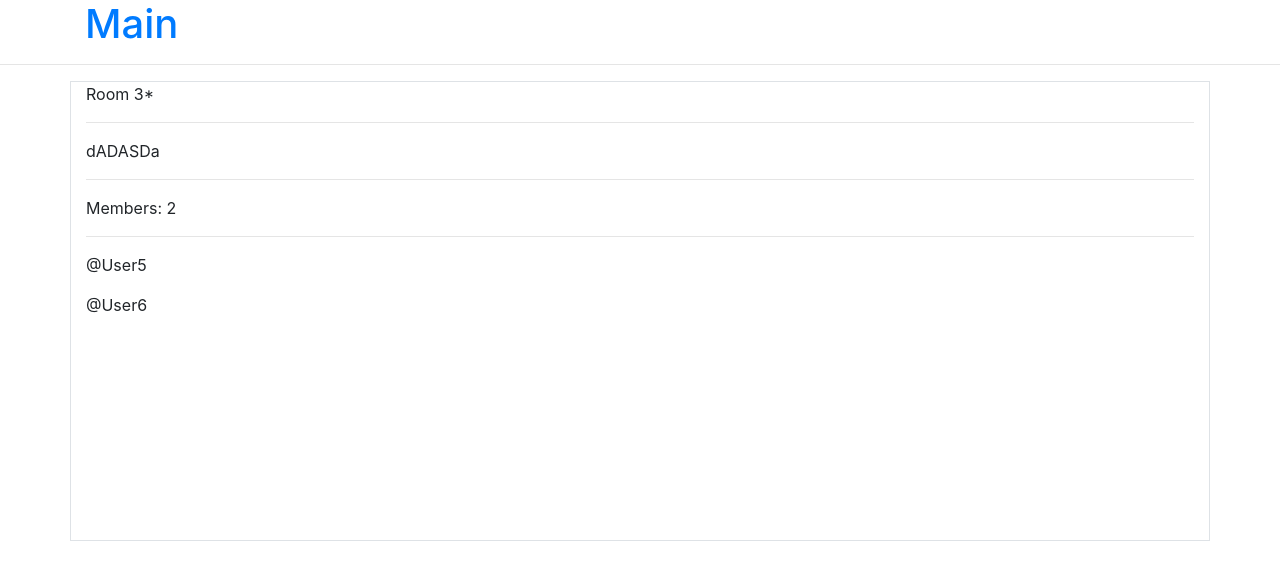
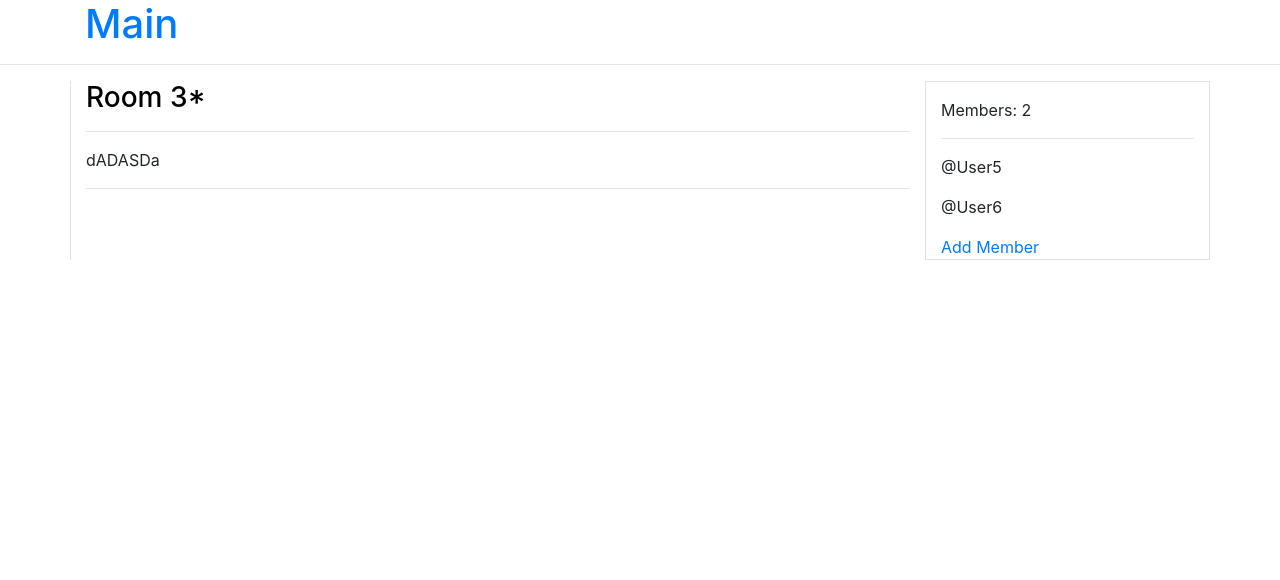
Before and after one commit to Dema98HH/todo_scrum, a Django app: page /rooms/3/ in a window 1280 px wide. Shown: the top 580 px of the page. Run offline with Django 4.2, Linux system fonts and the light colour scheme; data comes from the database, SQL or seed files in the repository; both versions use the stored data as it was after the commit; some libraries are stand-ins or nearby versions.

Commit message:
commit 08 with count of members02

```diff
--- a/base/templates/base/rooms.html
+++ b/base/templates/base/rooms.html
@@ -4,21 +4,49 @@
 
 {% block content %}
 
-<div class="container border"style="height: 460px;">
-    <div>
-    {{ rooms2.name }}
+<div class="container"style="height: 460px;">
+    <div class="row">
+
+
+        <div class="col-9 border-left">
+            <h3>{{ rooms2.name }}</h3>
             <hr>
             {{ rooms2.description }}
             <hr>
+
+
+
+
+
+        </div>
+
+
+        <div class="col-3 border">
             <div>
-            <div>
+                <div class="mt-3">
                     <medium>Members: {{rooms2.participants.count}}</medium>
                 </div>
                 <hr>
                 {% for participant in rooms2.participants.all %}
                     <p>@{{ participant }} </p>
                 {% endfor %}
+                <a href="#">Add Member</a>
             </div>
+        </div>
+
+<!--    {{ rooms2.name }}-->
+<!--        <hr>-->
+<!--        {{ rooms2.description }}-->
+<!--        <hr>-->
+<!--        <div>-->
+<!--            <div>-->
+<!--                <medium>Members: {{rooms2.participants.count}}</medium>-->
+<!--            </div>-->
+<!--            <hr>-->
+<!--            {% for participant in rooms2.participants.all %}-->
+<!--                <p>@{{ participant }} </p>-->
+<!--            {% endfor %}-->
+<!--        </div>-->
 
     </div>
 </div>
```
Also changed, not shown: db.sqlite3. Lines whose indentation alone changed are shown as unchanged.
